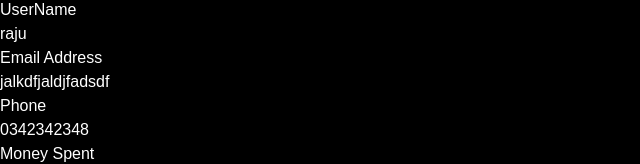
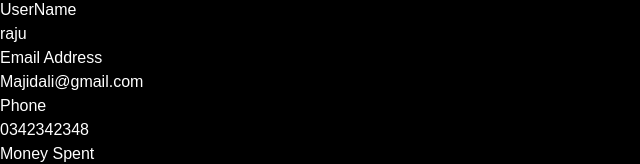
Before and after one commit to majid598/FashionistaFr, a React (Vite) app: page /user/profile in a window 1280 px wide. Shown: the part 469-633 px from the top of the page, without its empty margins (0-640 px from the left). Built offline with nearby package versions, Linux system fonts and the light colour scheme.

Commit message:
Update main.jsx

```diff
--- a/src/main.jsx
+++ b/src/main.jsx
@@ -12,7 +12,7 @@ export const user = {
   _id: Math.random(),
   name: "Majid ali",
   username: "raju",
-  email: "jalkdfjaldjfadsdf",
+  email: "Majidali@gmail.com",
   profile: "./assets/4.jpg",
   gender: "female",
   role: "admin",
```
